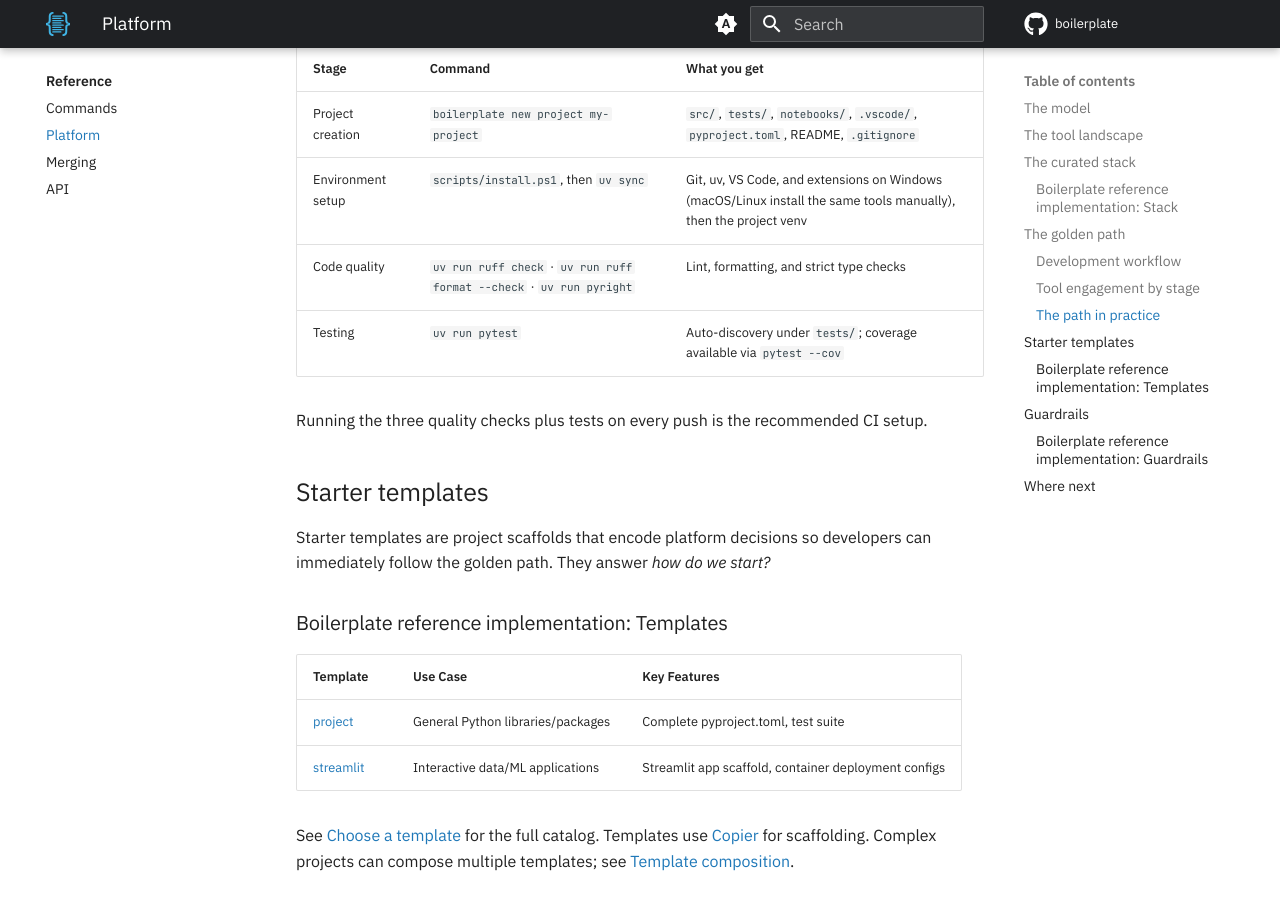
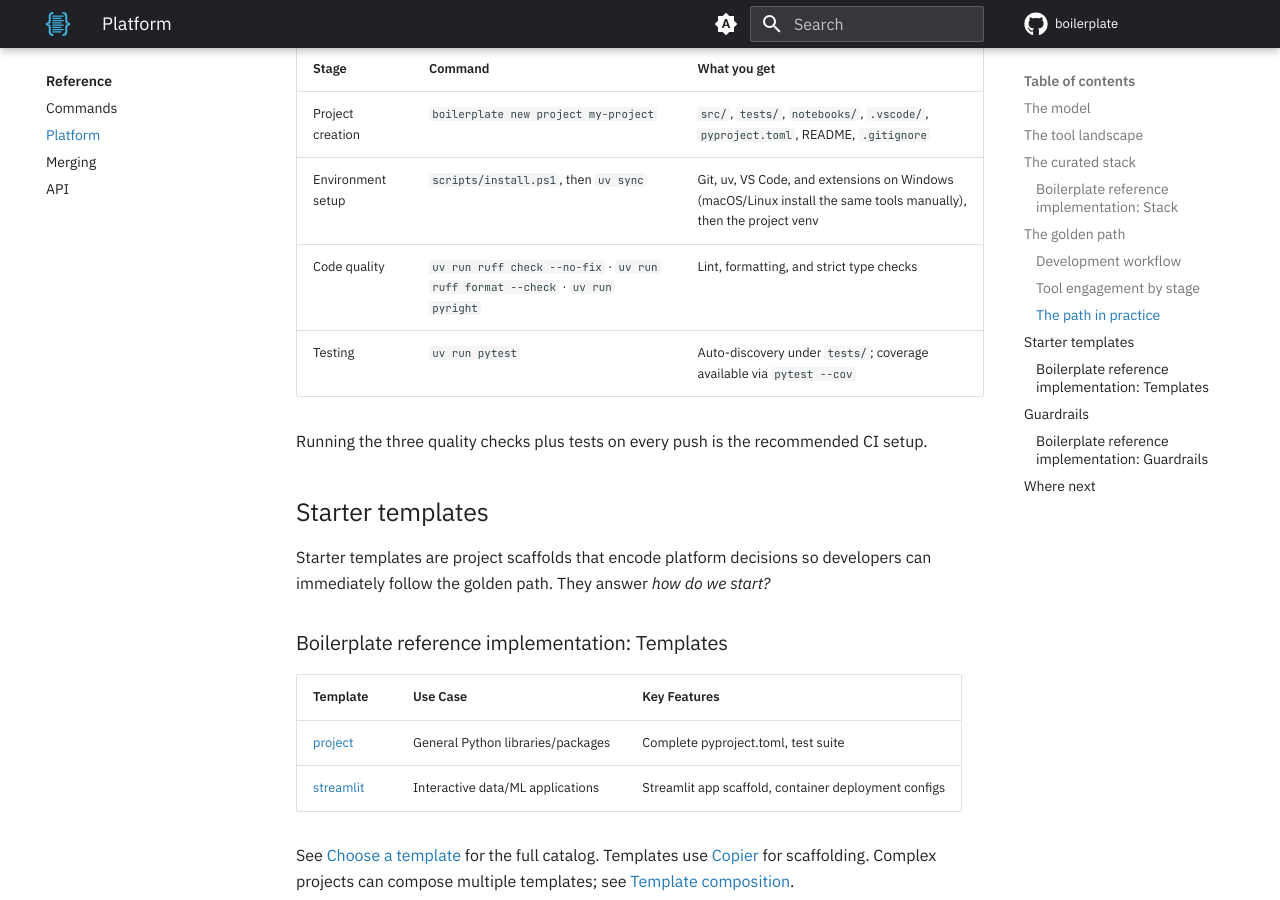
Before and after one commit to TheRealBillSiegler/boilerplate, an MkDocs documentation site: the page built from docs/reference/platform/index.md, in a window 1280 px wide and 900 px high, scrolled down 5452 px. Built offline with MkDocs 1.6.1 and Material for MkDocs 9.7.7, drawn with Linux system fonts in a browser that asks for light colours; a script that is not in the unit is left out; comment, search, counter and statistics services are not loaded; the version menu is left out.

Commit message:
docs: pass --no-fix to ruff check in quality-gate commands
Scaffolded projects set fix = true, so a bare ruff check rewrites files.

Co-Authored-By: Claude Sonnet 5.5 <noreply@anthropic.com>

```diff
--- a/docs/reference/platform/index.md
+++ b/docs/reference/platform/index.md
@@ -134,7 +134,7 @@ flowchart TD
 | --- | --- | --- |
 | Project creation | `boilerplate new project my-project` | `src/`, `tests/`, `notebooks/`, `.vscode/`, `pyproject.toml`, README, `.gitignore` |
 | Environment setup | `scripts/install.ps1`, then `uv sync` | Git, uv, VS Code, and extensions on Windows (macOS/Linux install the same tools manually), then the project venv |
-| Code quality | `uv run ruff check` · `uv run ruff format --check` · `uv run pyright` | Lint, formatting, and strict type checks |
+| Code quality | `uv run ruff check --no-fix` · `uv run ruff format --check` · `uv run pyright` | Lint, formatting, and strict type checks |
 | Testing | `uv run pytest` | Auto-discovery under `tests/`; coverage available via `pytest --cov` |
 
 Running the three quality checks plus tests on every push is the recommended CI setup.
```
Also changed, not shown: docs/templates-hub/migration-guide-template.md (+1 -1 lines).
